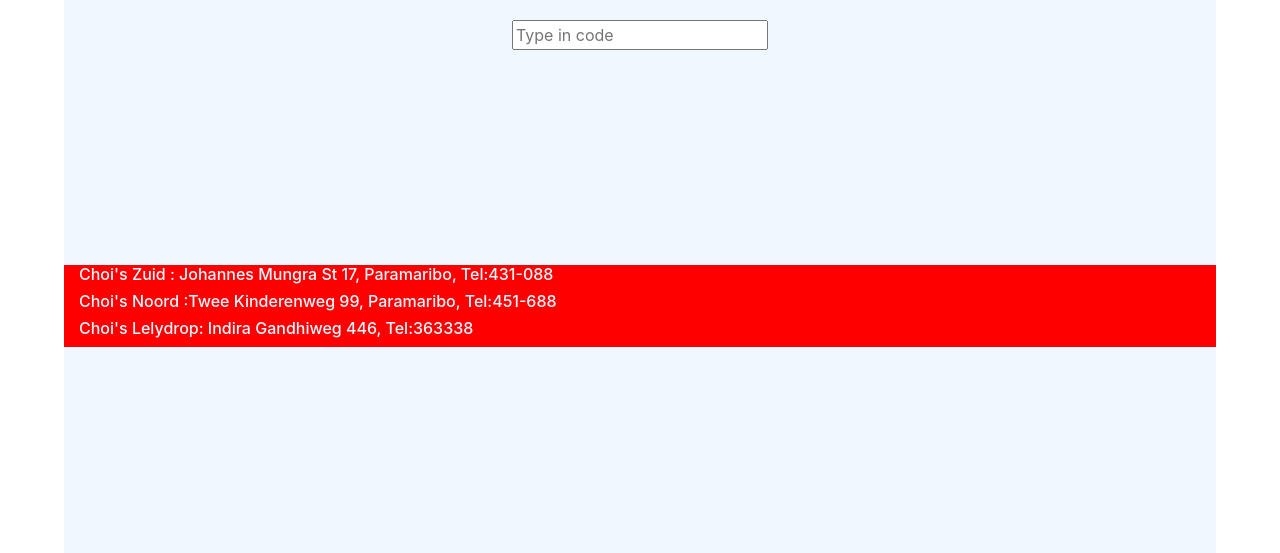
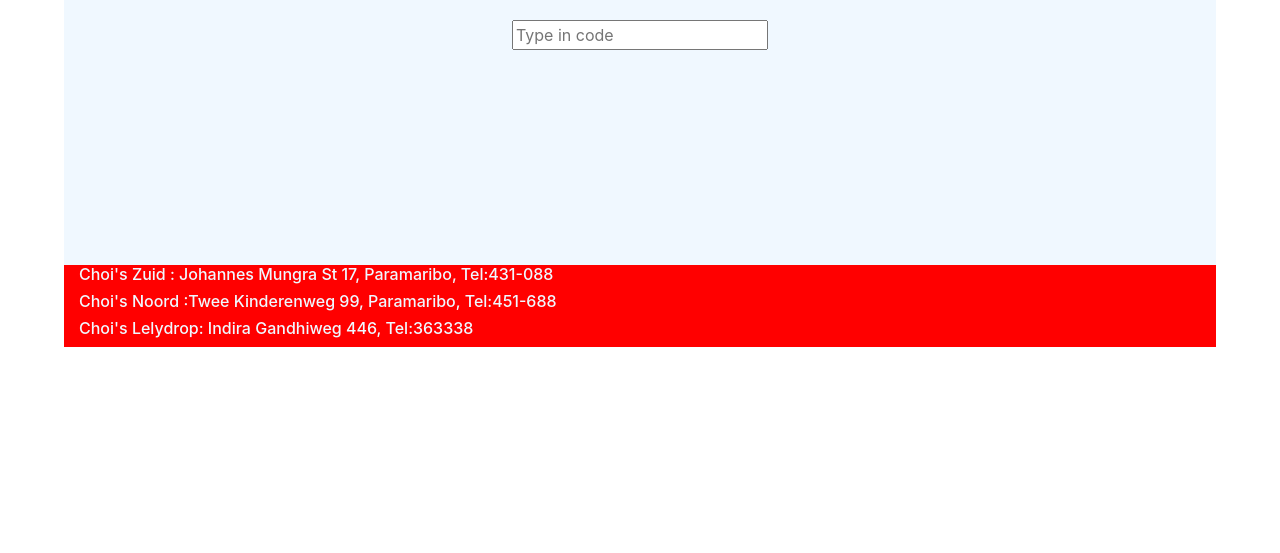
Before and after one commit to Balanss/price2, a plain HTML site: page price.html in a window 1280 px wide. Shown: the part 247-800 px from the top of the page. Drawn offline with nearby package versions, Linux system fonts and the light colour scheme.

Commit message:
Update styles.css

```diff
--- a/styles.css
+++ b/styles.css
@@ -50,7 +50,7 @@ margin-bottom: 20px;
     background-color: aliceblue;
   width: 90%;
 margin:auto;
-height: 100vh;}
+}
 
 #close{
   z-index: 2;
```
